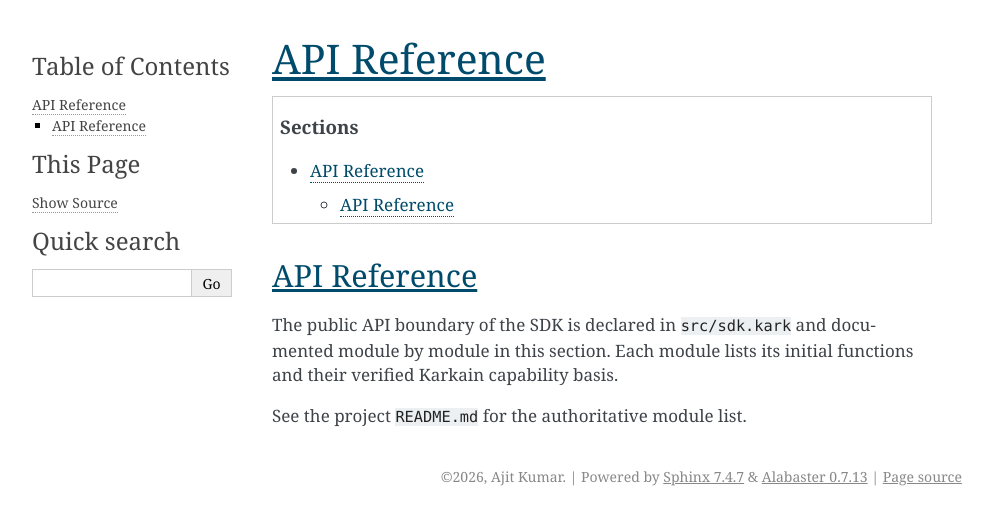
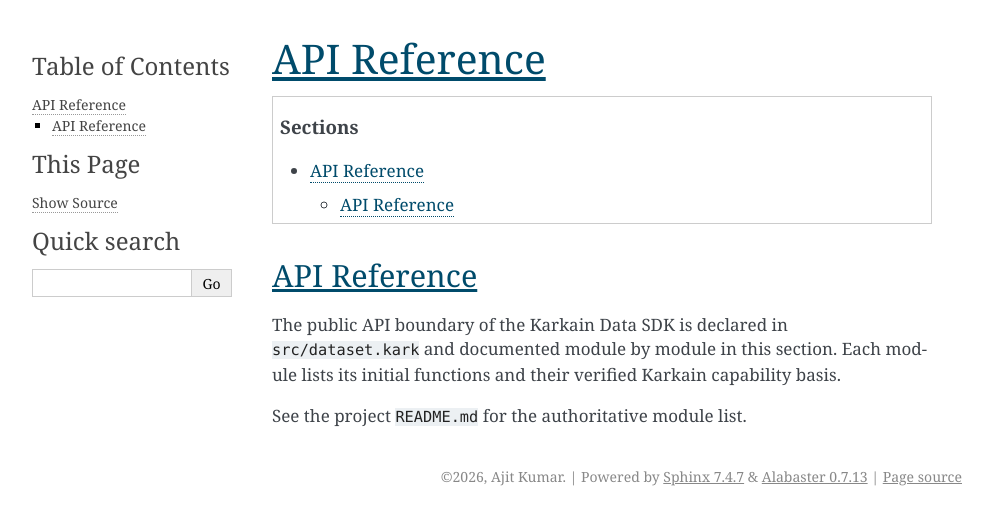
Before and after one commit to ajit-ai/Karkain-Data-SDK, a Sphinx documentation site: the page built from docs/source/api.rst, in a window 1280 px wide. Shown: the top 525 px of the page, without its empty margins (148-1141 px from the left). Built offline with Sphinx 7.4.7, drawn with Linux system fonts in a browser that asks for light colours.

Commit message:
chore: finalize Karkain Karkain-Data-SDK foundation files

```diff
--- a/docs/source/api.rst
+++ b/docs/source/api.rst
@@ -6,8 +6,8 @@ API Reference
 API Reference
 -------------
 
-The public API boundary of the SDK is declared in ``src/sdk.kark`` and
-documented module by module in this section. Each module lists its initial
-functions and their verified Karkain capability basis.
+The public API boundary of the Karkain Data SDK is declared in
+``src/dataset.kark`` and documented module by module in this section. Each
+module lists its initial functions and their verified Karkain capability basis.
 
 See the project ``README.md`` for the authoritative module list.
--- a/docs/source/compatibility.rst
+++ b/docs/source/compatibility.rst
@@ -1,7 +1,7 @@
 Compatibility
 =============
 
-The Karkain SDK targets the Karkain compiler v1.2.0 minimum supported
+The Karkain Data SDK targets the Karkain compiler v1.2.0 minimum supported
 version with a v1.2.x compatibility target.
 
 * Minimum supported compiler: Karkain v1.2.0.
--- a/docs/source/conf.py
+++ b/docs/source/conf.py
@@ -1,5 +1,5 @@
-# Karkain SDK documentation configuration.
-project = "Karkain X SDK"
+# Karkain Data SDK documentation configuration.
+project = "Karkain Data SDK"
 author = "Ajit Kumar"
 copyright = "2026, Ajit Kumar"
 release = "0.1.0"
--- a/docs/source/index.rst
+++ b/docs/source/index.rst
@@ -1,5 +1,5 @@
-Karkain X SDK
-=============
+Karkain Data SDK
+=================
 
 .. toctree::
    :maxdepth: 2
```
Also changed, not shown: README.md (added, +50 -0 lines), benchmarks/README.md, 6 other files.
